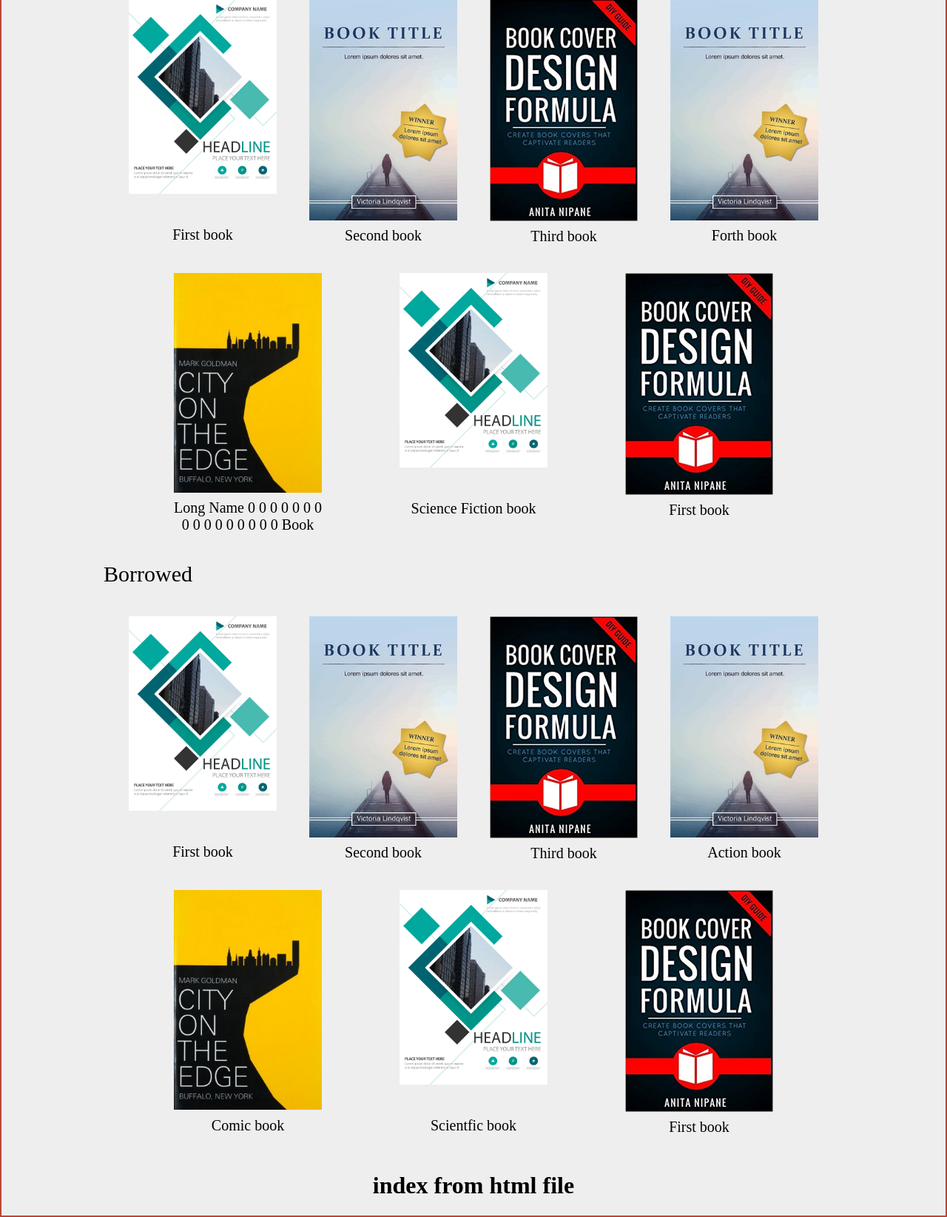
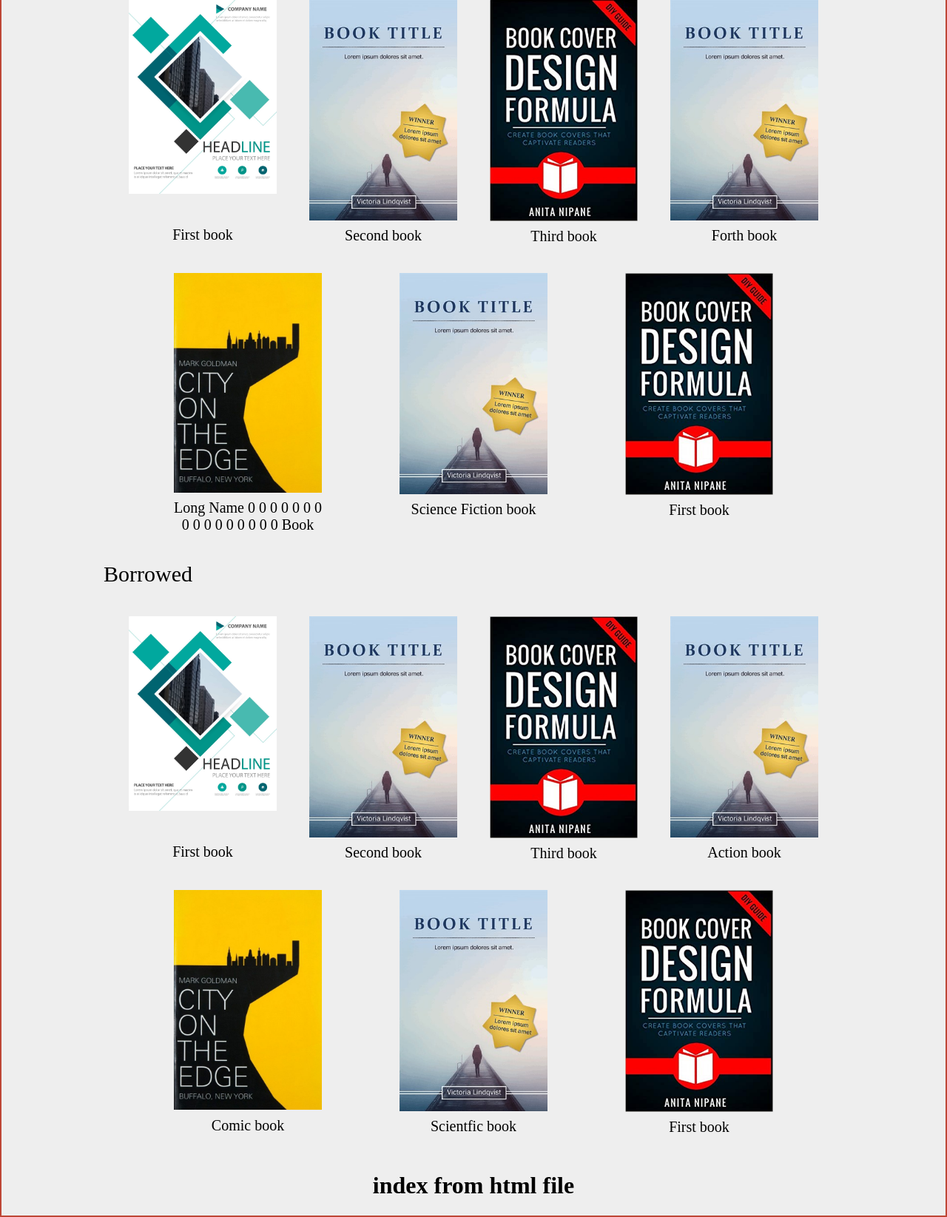
Before and after one commit to omarfawzy1/Django-Basic-Library-System, a Django app: page / in a window 1280 px wide. Shown: the part 432-2077 px from the top of the page at 74% size. Run offline with Django 3.2, Linux system fonts and the light colour scheme.

Commit message:
Added Backgrounds
Book images Should appear now

```diff
--- a/project/templates/base.html
+++ b/project/templates/base.html
@@ -1,3 +1,6 @@
+{% load static %}
+
+
 <html lang="en-US">
 
 <head>
@@ -116,7 +119,7 @@
         #img_holder {
             height: 200px;
             width: 100%;
-            background-image: url("scop.jpg");
+            background-image: url("{% static 'image/scop.jpg'%}");
             background-size: 400px 200px;
             background-repeat: repeat-x;
             margin: 0;
@@ -196,31 +199,31 @@
         </div>
         <div id="book_self">
             <div class="book">
-                <img class="book_img" src="book_cover1.jpg" alt="book_image">
+                <img class="book_img" src="{% static 'image/book_cover1.jpg'%}" alt="book_image">
                 <p>First book</p>
             </div>
             <div class="book">
-                <img class="book_img" src="book_cover2.jpg" alt="book_image">
+                <img class="book_img" src="{% static 'image/book_cover2.jpg'%}" alt="book_image">
                 <p>Second book</p>
             </div>
             <div class="book">
-                <img class="book_img" src="book_cover3.jpg" alt="book_image">
+                <img class="book_img" src="{% static 'image/book_cover3.jpg'%}" alt="book_image">
                 <p>Third book</p>
             </div>
             <div class="book">
-                <img class="book_img" src="book_cover2.jpg" alt="book_image">
+                <img class="book_img" src="{% static 'image/book_cover2.jpg'%}" alt="book_image">
                 <p>Forth book</p>
             </div>
             <div class="book">
-                <img class="book_img" src="book_cover4.jpg" alt="book_image">
+                <img class="book_img" src="{% static 'image/book_cover4.jpg'%}" alt="book_image">
                 <p>Long Name 0 0 0 0 0 0 0 0 0 0 0 0 0 0 0 0 Book</p>
             </div>
             <div class="book">
-                <img class="book_img" src="book_cover1.jpg" alt="book_image">
+                <img class="book_img" src="{% static 'image/book_cover2.jpg'%}" alt="book_image">
                 <p>Science Fiction book</p>
             </div>
             <div class="book">
-                <img class="book_img" src="book_cover3.jpg" alt="book_image">
+                <img class="book_img" src="{% static 'image/book_cover3.jpg'%}" alt="book_image">
                 <p>First book</p>
             </div>
 
@@ -230,31 +233,31 @@
         </div>
         <div id="book_self">
             <div class="book">
-                <img class="book_img" src="book_cover1.jpg" alt="book_image">
+                <img class="book_img" src="{% static 'image/book_cover1.jpg'%}" alt="book_image">
                 <p>First book</p>
             </div>
             <div class="book">
-                <img class="book_img" src="book_cover2.jpg" alt="book_image">
+                <img class="book_img" src="{% static 'image/book_cover2.jpg'%}" alt="book_image">
                 <p>Second book</p>
             </div>
             <div class="book">
-                <img class="book_img" src="book_cover3.jpg" alt="book_image">
+                <img class="book_img" src="{% static 'image/book_cover3.jpg'%}" alt="book_image">
                 <p>Third book</p>
             </div>
             <div class="book">
-                <img class="book_img" src="book_cover2.jpg" alt="book_image">
+                <img class="book_img" src="{% static 'image/book_cover2.jpg'%}" alt="book_image">
                 <p>Action book</p>
             </div>
             <div class="book">
-                <img class="book_img" src="book_cover4.jpg" alt="book_image">
+                <img class="book_img" src="{% static 'image/book_cover4.jpg'%}" alt="book_image">
                 <p>Comic book</p>
             </div>
             <div class="book">
-                <img class="book_img" src="book_cover1.jpg" alt="book_image">
+                <img class="book_img" src="{% static 'image/book_cover2.jpg'%}" alt="book_image">
                 <p>Scientfic book</p>
             </div>
             <div class="book">
-                <img class="book_img" src="book_cover3.jpg" alt="book_image">
+                <img class="book_img" src="{% static 'image/book_cover3.jpg'%}" alt="book_image">
                 <p>First book</p>
             </div>
 
@@ -273,7 +276,4 @@
 </body>
 
 </html>
-{% include 'parts/navbar.html' %}
-{% block content %}
-{% endblock content %}
-{% include 'parts/footer.html'%}
+{% include 'parts/navbar.html' %} {% block content %} {% endblock content %} {% include 'parts/footer.html'%}
```
